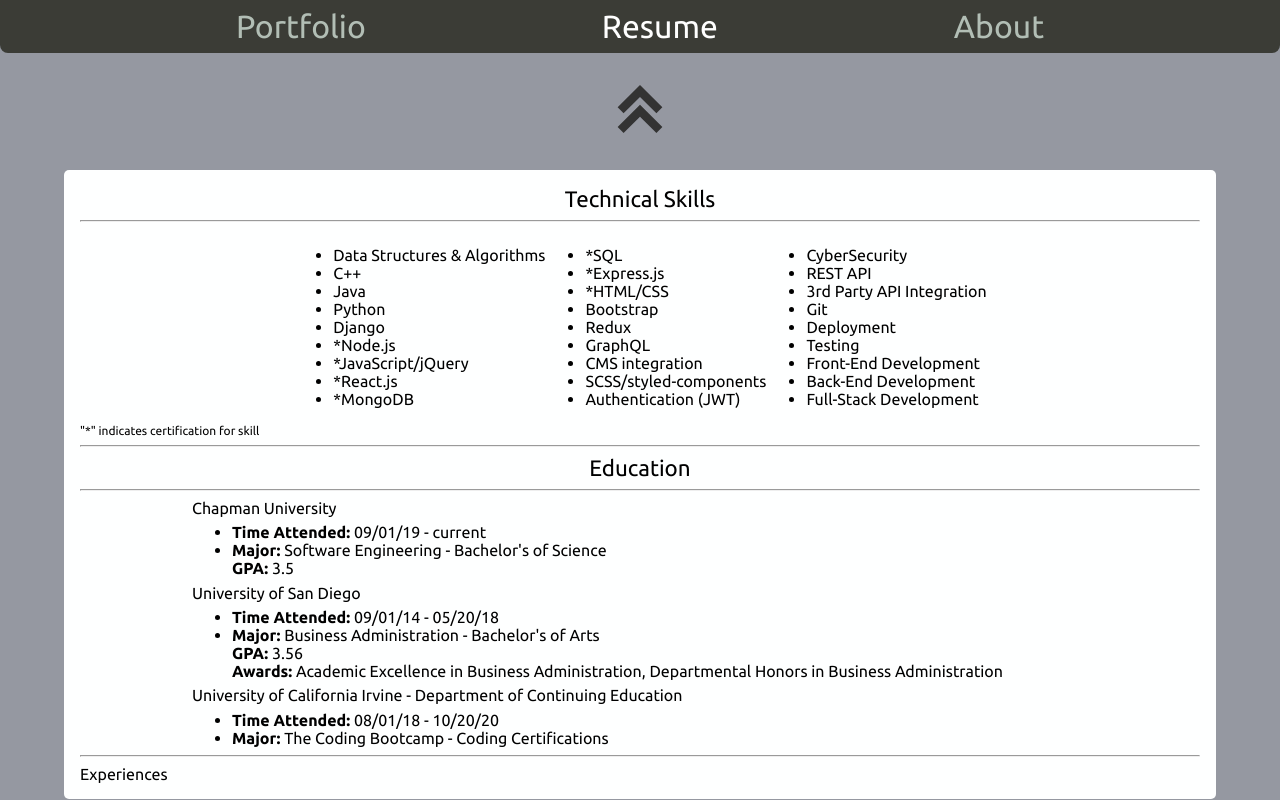
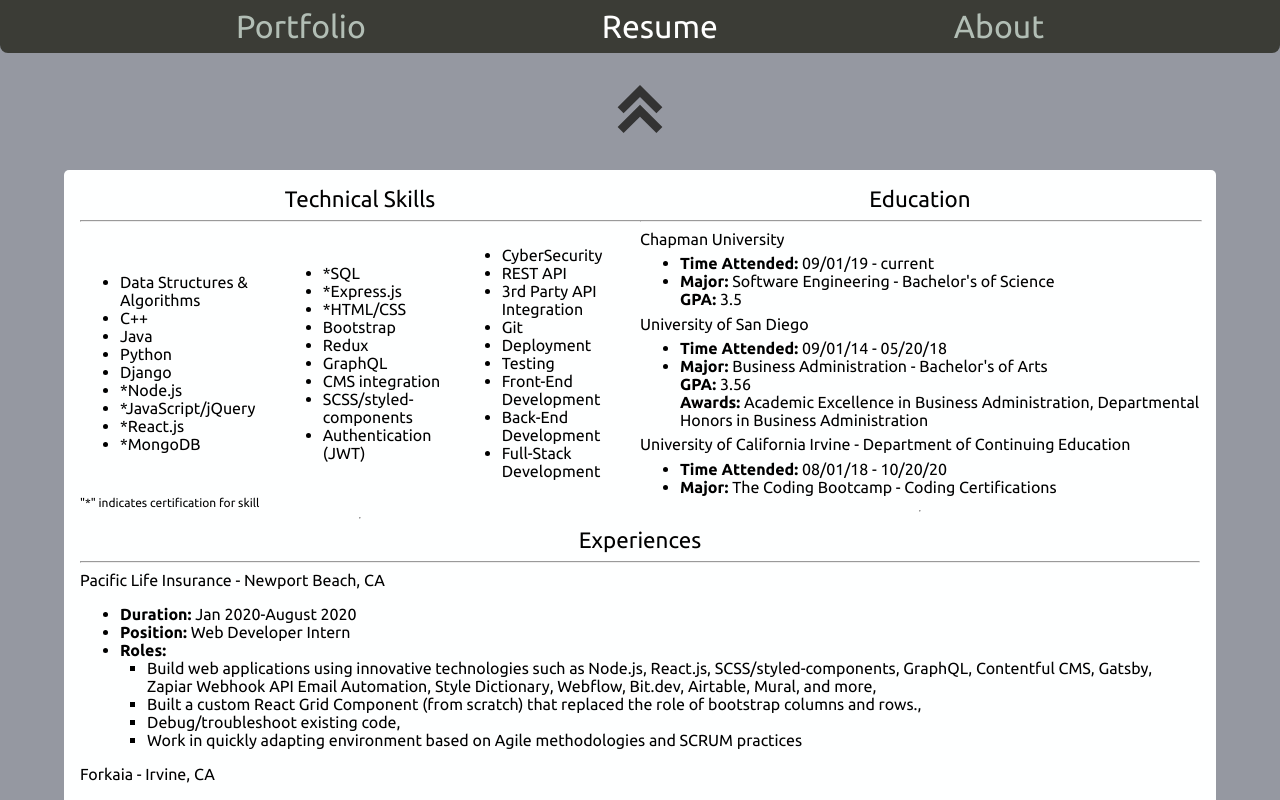
Before and after one commit to tarekel96/Portfolio_App, a React (Create React App) app in the folder portfolio/: page / in a window 1280 px wide. Both pictures are taken after a click on the element "Resume". Shown: the top 800 px of the page. Built offline with nearby package versions, Linux system fonts and the light colour scheme.

Commit message:
finished up the resume section

```diff
--- a/portfolio/public/assets/data/resume.json
+++ b/portfolio/public/assets/data/resume.json
@@ -34,5 +34,51 @@
 			"relevantCourses": "",
 			"specialAwards": []
 		}
+	],
+	"experiences": [
+		{
+			"companyName": "Pacific Life Insurance",
+			"id": "pacificLife",
+			"location": "Newport Beach, CA",
+			"duration": "Jan 2020-August 2020",
+			"position": "Web Developer Intern",
+			"roles": [
+				"Build web applications using innovative technologies such as Node.js, React.js, SCSS/styled-components, GraphQL, Contentful CMS, Gatsby, Zapiar Webhook API Email Automation, Style Dictionary, Webflow, Bit.dev, Airtable, Mural, and more",
+				"Built a custom React Grid Component (from scratch) that replaced the role of bootstrap columns and rows.",
+				"Debug/troubleshoot existing code",
+				"Work in quickly adapting environment based on Agile methodologies and SCRUM practices"
+			]
+		},
+		{
+			"companyName": "Forkaia",
+			"id": "forkaia",
+			"location": "Irvine, CA",
+			"duration": "June 2019-Jan 2020",
+			"position": "Startup Software Engineer Intern",
+			"roles": [
+				"Design apps and producing content for startup apps.",
+				"Developed the backend user sign up and sign in authentication for 2 apps: A_Connect and 46andMix using Node.js, Express.js, Mongo, Mongoose, JWT, and Bcrypt. Developed some of the Front-End for A-Connect with React.js and Bootstrap."
+			]
+		},
+		{
+			"companyName": "University of California Irvine - The Coding Bootcamp",
+			"id": "uci",
+			"duration": "08/01/18 - 10/20/20",
+			"position": "Bootcamp Student",
+			"roles": [
+				"An intensive 24-week long boot camp dedicated to designing and building web applications.",
+				"Skills learned consisted of HTML5, CSS3, JavaScript, jQuery, Bootstrap, Firebase, NodeJs, MySQL, MongoDB, Express, Handlebars JS, & React Js.",
+				"Note - 5 Coding Certifications (please refer to LinkedIn)"
+			]
+		},
+		{
+			"companyName": "University of California, San Diego Airway Research and Clinical Trials Center",
+			"id": "ucsd",
+			"position": "Undergraduate Researcher",
+			"roles": [
+				"Organize and input raw patient data, worked with medical staff to collect samples from patients, and performed spirometer respiratory function and DLCO tests on patients.",
+				"Co-author of abstract: Abstract 2018 American Thoracic Society: Electronic Cigarette, Conventional Cigarette and Marijuana Use Patterns in San Diego County"
+			]
+		}
 	]
 }
--- a/portfolio/src/pages/Resume.js
+++ b/portfolio/src/pages/Resume.js
@@ -30,9 +30,10 @@
 	}
 	return (
 		<div className={`${styles['resumeSections']} offWhiteBackground blackColor`}>
+			<div className={`${styles['skillsAndEducation']}`}>
 				<section className={styles['technicalSkills']}>
 					<header>Technical Skills</header>
-				<hr />
+					<hr style={{ width: '100%' }} />
 					<div>
 						{/* Slice (1st third of arr) -> Map */}
 						<ul>
@@ -64,7 +65,7 @@
 				</section>
 				<section className={styles['education']}>
 					<header>Education</header>
-				<hr />
+					<hr style={{ width: '100%' }} />
 					{skillsData.educations.map(({ name, id, duration, major, degreeType, gpa, specialAwards }) => (
 						<Education
 							key={id}
@@ -78,12 +79,27 @@
 					))}
 					<hr />
 				</section>
-			<section className={styles['experiences']}>Experiences</section>
+			</div>
+			<section className={styles['experiences']}>
+				<header>Experiences</header>
+				<hr />
+				{skillsData.experiences.map(({ companyName, id, location, duration, position, roles }) => (
+					<Experience
+						key={id}
+						companyName={companyName}
+						location={location}
+						position={position}
+						duration={duration}
+						roles={roles}
+					/>
+				))}
+				<hr />
+			</section>
 		</div>
 	);
 };
 
-const Education = ({ name, id, duration, major, degreeType, gpa, specialAwards }) => {
+const Education = ({ name, duration, major, degreeType, gpa, specialAwards }) => {
 	return (
 		<div>
 			<article>{name}</article>
@@ -121,8 +137,31 @@
 	);
 };
 Education.propTypes = {};
-const Experience = ({ companyName, id, duration, position, roleDescription }) => {
-	return <div>Education</div>;
+const Experience = ({ companyName, location, duration, position, roles }) => {
+	return (
+		<div>
+			<article>
+				{companyName} - {location}
+			</article>
+			<ul>
+				<li>
+					<span className="bold">Duration:</span> {duration}
+				</li>
+				<li>
+					<span className="bold">Position:</span> {position}
+				</li>
+				<li>
+					<article className="bold">Roles: </article>
+				</li>
+				{roles.map((role, index) => (
+					<li key={`Role ${index}`} style={{ marginLeft: '2.5%', listStyleType: 'square' }}>
+						{role}
+						{index !== roles.length - 1 && ', '}{' '}
+					</li>
+				))}
+			</ul>
+		</div>
+	);
 };
 Experience.propTypes = {};
 export default Resume;
--- a/portfolio/src/pages/Resume.module.css
+++ b/portfolio/src/pages/Resume.module.css
@@ -11,17 +11,29 @@
 .technicalSkills,
 .education,
 .experiences {
+	margin: 0 auto;
 	width: 100%;
-	height: 100%;
+	max-width: 100%;
+}
+.skillsAndEducation {
+	display: grid;
+	grid-template-columns: repeat(2, 1fr);
+	grid-auto-rows: 1fr;
+}
+.skillsAndEducation > section {
+	display: flex;
+	flex-direction: column;
 }
 .technicalSkills > header,
-.education > header {
+.education > header,
+.experiences > header {
 	text-align: center;
 	font-size: 1.4rem;
 }
 .technicalSkills > div {
 	display: flex;
 	justify-content: center;
+	align-items: center;
 }
 .technicalSkills > article {
 	font-size: .75rem;
@@ -34,8 +46,10 @@
 }
 .education > div {
 	padding: 0;
-	padding-left: 10%;
 	margin: 0;
+	display: flex;
+	flex-direction: column;
+	justify-content: center;
 }
 .education > div > ul {
 	margin-top: 0.40rem;
```
Lines whose indentation alone changed are shown as unchanged.
